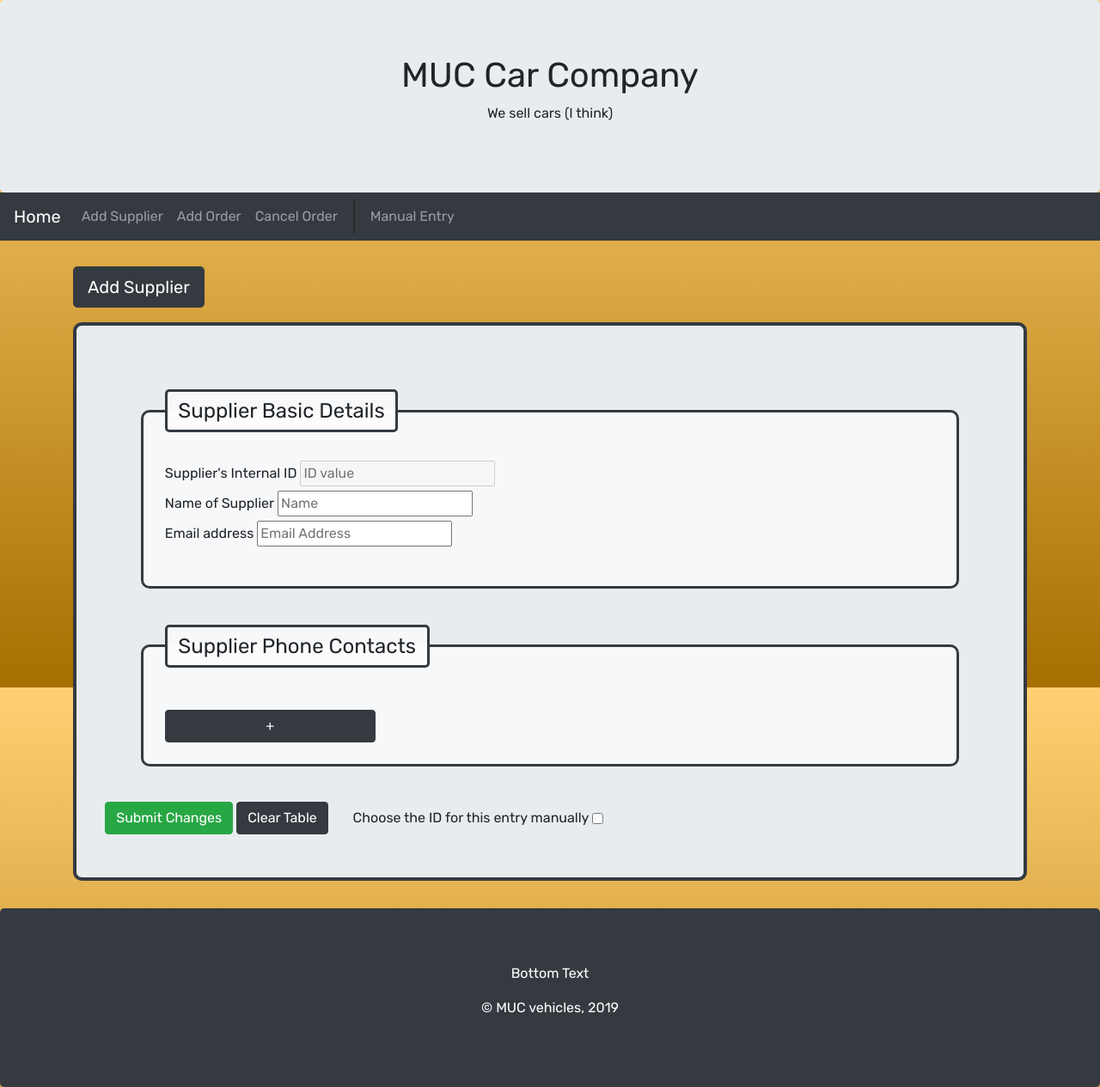
After one commit to tyrobi/dbTermProject, a PHP site: page /supplier.php in a window 1280 px wide. The commit adds this page. Shown: the whole page at 86% size. Run offline with PHP 8.4, Linux system fonts and the light colour scheme; some libraries are stand-ins or nearby versions.

Commit message:
prepared for additional webpages

```diff
--- a/Website/common/header.html
+++ b/Website/common/header.html
@@ -11,10 +11,14 @@
     <!-- bootstrap -->
     <link rel="stylesheet" href="https://stackpath.bootstrapcdn.com/bootstrap/4.3.1/css/bootstrap.min.css" integrity="sha384-ggOyR0iXCbMQv3Xipma34MD+dH/1fQ784/j6cY/iJTQUOhcWr7x9JvoRxT2MZw1T" crossorigin="anonymous">
     <!-- jQuery -->
-    <script src="https://code.jquery.com/jquery-3.3.1.slim.min.js" integrity="sha384-q8i/X+965DzO0rT7abK41JStQIAqVgRVzpbzo5smXKp4YfRvH+8abtTE1Pi6jizo" crossorigin="anonymous"></script>
+    <script
+        src="https://code.jquery.com/jquery-3.3.1.min.js"
+        integrity="sha256-FgpCb/KJQlLNfOu91ta32o/NMZxltwRo8QtmkMRdAu8="
+        crossorigin="anonymous"></script>
     <!-- popper -->
   <script src="https://cdnjs.cloudflare.com/ajax/libs/popper.js/1.14.7/umd/popper.min.js" integrity="sha384-UO2eT0CpHqdSJQ6hJty5KVphtPhzWj9WO1clHTMGa3JDZwrnQq4sF86dIHNDz0W1" crossorigin="anonymous"></script>
     <!-- bootstrap -->
   <script src="https://stackpath.bootstrapcdn.com/bootstrap/4.3.1/js/bootstrap.min.js" integrity="sha384-JjSmVgyd0p3pXB1rRibZUAYoIIy6OrQ6VrjIEaFf/nJGzIxFDsf4x0xIM+B07jRM" crossorigin="anonymous"></script>
+  <script src="//cdn.jsdelivr.net/velocity/1.2.3/velocity.min.js"></script>
   <link rel="stylesheet" href="css/moon.css">
 </head>
--- a/Website/common/nav.html
+++ b/Website/common/nav.html
@@ -12,7 +12,7 @@
   <div class="collapse navbar-collapse" id="collapsibleNavbar">
     <ul class="navbar-nav">
       <li class="nav-item">
-        <a class="nav-link" href="">Add Supplier</a>
+        <a class="nav-link" href="supplier.php">Add Supplier</a>
       </li>
       <li class="nav-item">
         <a class="nav-link" href="search.php">Add Order</a>
@@ -27,3 +27,4 @@
     </ul>
   </div>
 </nav>
+<a href="javascript:" id="return-to-top"><p style="height: 100%; background-image: url('images/chev.svg');background-size: contain;"></p></a>
--- a/Website/css/moon.css
+++ b/Website/css/moon.css
@@ -14,3 +14,71 @@ body {
 .jumbotron-dark {
   background-color: #343a40;
 }
+
+.db-form {
+  border: 4px solid #343a40;
+  border-radius: 10px;
+  margin-top: 2ex;
+  padding: 4ex;
+  background-color: #e9ecef;
+}
+
+fieldset {
+  border: 3px solid #343a40;
+  border-radius: 10px;
+  margin: 5ex;
+  padding: 3ex;
+  background-color: #fffa;
+}
+
+legend {
+  width: inherit;
+  background-color: #fffa;
+  border: 3px solid #343a40;
+  border-radius: 5px;
+  padding: 4px 1ex;
+}
+
+#return-to-top {
+  position: fixed;
+  bottom: 20px;
+  right: 20px;
+  background: black;
+  background: rgba(0, 0, 0, 0.7);
+  width: 50px;
+  height: 50px;
+  display: block;
+  text-decoration: none;
+  -webkit-border-radius: 35px;
+  -moz-border-radius: 35px;
+  border-radius: 35px;
+  display: none;
+  -webkit-transition: all 0.3s linear;
+  -moz-transition: all 0.3s ease;
+  -ms-transition: all 0.3s ease;
+  -o-transition: all 0.3s ease;
+  transition: all 0.3s ease;
+}
+
+#return-to-top p {
+  color: #fff;
+  margin: 0;
+  top: 5px;
+  position: relative;
+  display: block;
+  font-size: 19px;
+  -webkit-transition: all 0.3s ease;
+  -moz-transition: all 0.3s ease;
+  -ms-transition: all 0.3s ease;
+  -o-transition: all 0.3s ease;
+  transition: all 0.3s ease;
+}
+
+#return-to-top:hover {
+  background: rgba(0, 0, 0, 0.9);
+}
+
+#return-to-top:hover p {
+  color: #fff;
+  top: -5px;
+}
--- a/Website/edit.php
+++ b/Website/edit.php
@@ -51,4 +51,3 @@
 <?php include("common/footer.html") ?>
 </body>
 </html>
-<!-- chapt 10 question 3 (don't show dead weight) -->
--- a/Website/sass/moon.scss
+++ b/Website/sass/moon.scss
@@ -17,3 +17,68 @@ body {
 .jumbotron-dark {
   background-color: #343a40;
 }
+
+.db-form {
+    border: 4px solid #343a40;
+    border-radius: 10px;
+    margin-top: 2ex;
+    padding: 4ex;
+    background-color: #e9ecef;
+}
+
+fieldset {
+    border: 3px solid #343a40;
+    border-radius: 10px;
+    margin: 5ex;
+    padding: 3ex;
+    background-color: #fffa;
+}
+
+legend {
+    width: inherit;
+    background-color: #fffa;
+    border: 3px solid #343a40;
+    border-radius: 5px;
+    padding: 4px 1ex;
+}
+
+#return-to-top {
+    position: fixed;
+    bottom: 20px;
+    right: 20px;
+    background: rgb(0, 0, 0);
+    background: rgba(0, 0, 0, 0.7);
+    width: 50px;
+    height: 50px;
+    display: block;
+    text-decoration: none;
+    -webkit-border-radius: 35px;
+    -moz-border-radius: 35px;
+    border-radius: 35px;
+    display: none;
+    -webkit-transition: all 0.3s linear;
+    -moz-transition: all 0.3s ease;
+    -ms-transition: all 0.3s ease;
+    -o-transition: all 0.3s ease;
+    transition: all 0.3s ease;
+}
+#return-to-top p {
+    color: #fff;
+    margin: 0;
+    top: 5px;
+    position: relative;
+    display: block;
+    font-size: 19px;
+    -webkit-transition: all 0.3s ease;
+    -moz-transition: all 0.3s ease;
+    -ms-transition: all 0.3s ease;
+    -o-transition: all 0.3s ease;
+    transition: all 0.3s ease;
+}
+#return-to-top:hover {
+    background: rgba(0, 0, 0, 0.9);
+}
+#return-to-top:hover p {
+    color: #fff;
+    top: -5px;
+}
--- a/Website/search.php
+++ b/Website/search.php
@@ -12,4 +12,3 @@
 <?php include("common/footer.html") ?>
 </body>
 </html>
-<!-- chapt 10 question 3 (don't show dead weight) -->
--- /dev/null
+++ b/Website/supplier.php
@@ -0,0 +1,49 @@
+<!DOCTYPE html>
+<!-- Evan Farrell, Jordan Dempsey & Tyler Robinson -->
+<!-- A00399310 -->
+<html lang="en">
+    <?php include("common/header.html") ?>
+<body>
+
+<?php include("common/nav.html") ?>
+  <div class="container" style="margin-top:30px">
+    <button class="btn btn-dark btn-lg" type="button" data-toggle="collapse" data-target="#collapseExample" aria-expanded="false" aria-controls="collapseExample">
+      Add Supplier
+    </button>
+    <div class="collapse" id="collapseExample">
+      <div class="card card-body">
+        Use this form to enter a new supplier into our database. Once added, the phone numbers will be stored separately inside the table 'phoneNumbers', and can be accessed via the ID number associated with any given supplier.
+      </div>
+    </div>
+    <form class="db-form">
+      <fieldset>
+        <legend>Supplier Basic Details</legend>
+        <div class="form-group">
+          <label for="supplierID">Supplier's Internal ID</label>
+          <input id="supplierID" type="text" placeholder="ID value" disabled="">
+          <br>
+          <label for="supplierName">Name of Supplier</label>
+          <input id="supplierName" type="text" placeholder="Name">
+          <br>
+          <label for="supplierEmail">Email address</label>
+          <input id="supplierEmail" type="text" placeholder="Email Address">
+          <br>
+        </div>
+      </fieldset>
+      <fieldset>
+        <legend>Supplier Phone Contacts</legend>
+        <div id="phoneNumberEntry" class="form-group">
+        </div>
+        <input type="buttn" id="newNumber" class="btn btn-dark" value="+">
+      </fieldset>
+        <div class="form-group">
+          <input type="submit" class="btn btn-success" value="Submit Changes">
+          <input type="reset" class="btn btn-dark" value="Clear Table">
+          <label for="idManualMode" style="margin-left: 3ex;">Choose the ID for this entry manually</label>
+          <input id="idManualMode"type="checkbox" class="btn btn-dark" value="Manual ID">
+        </div>
+    </form>
+  </div>
+<?php include("common/footer.html") ?>
+</body>
+</html>
```
Also changed, not shown: Website/index.php (+4 -5 lines), Website/scripts/tableDisplay.js (+24 -0 lines), Website/images/car.svg (deleted), Website/images/chev.svg (added), Website/scripts/helpers.js (line endings or trailing spaces).
